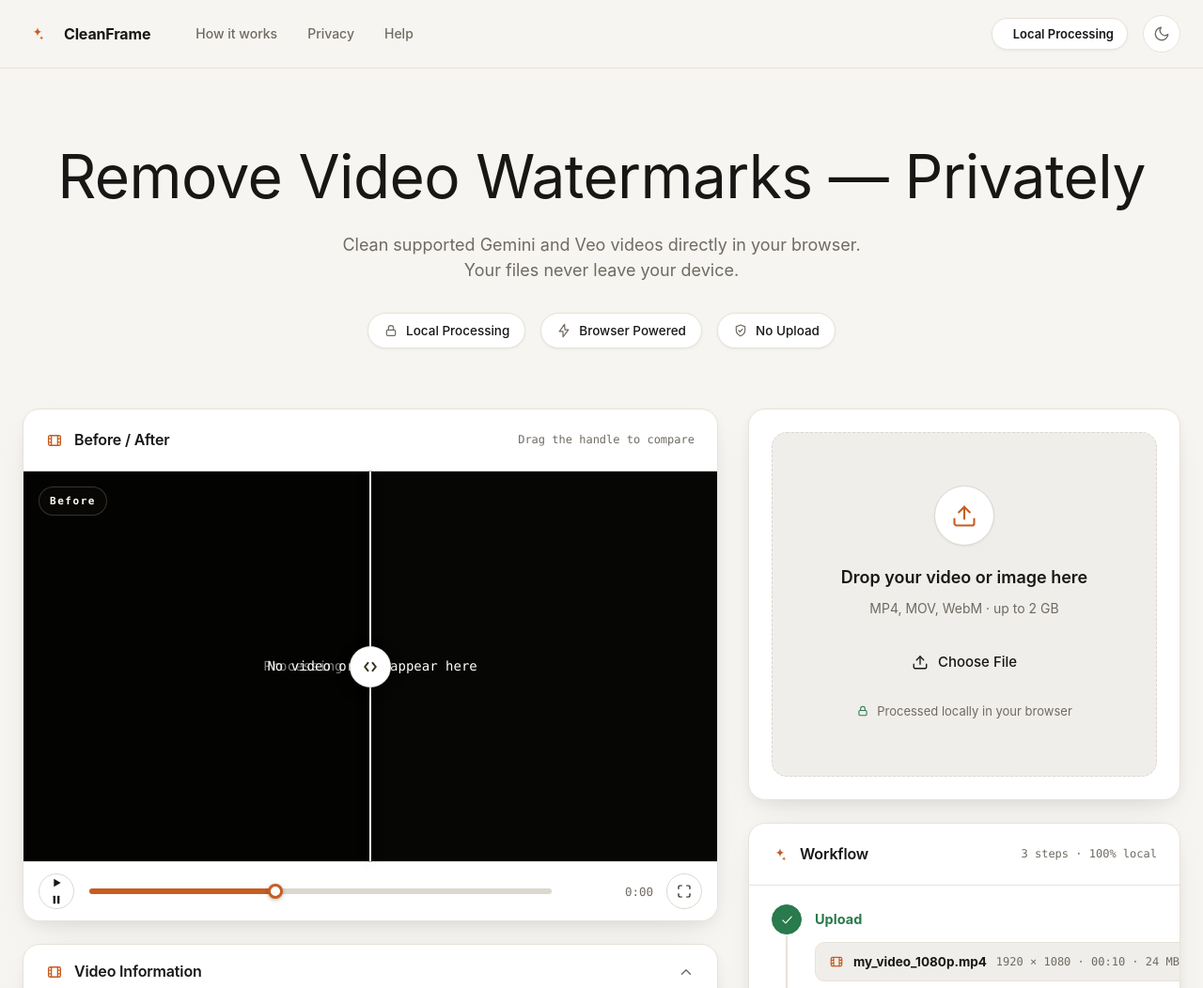
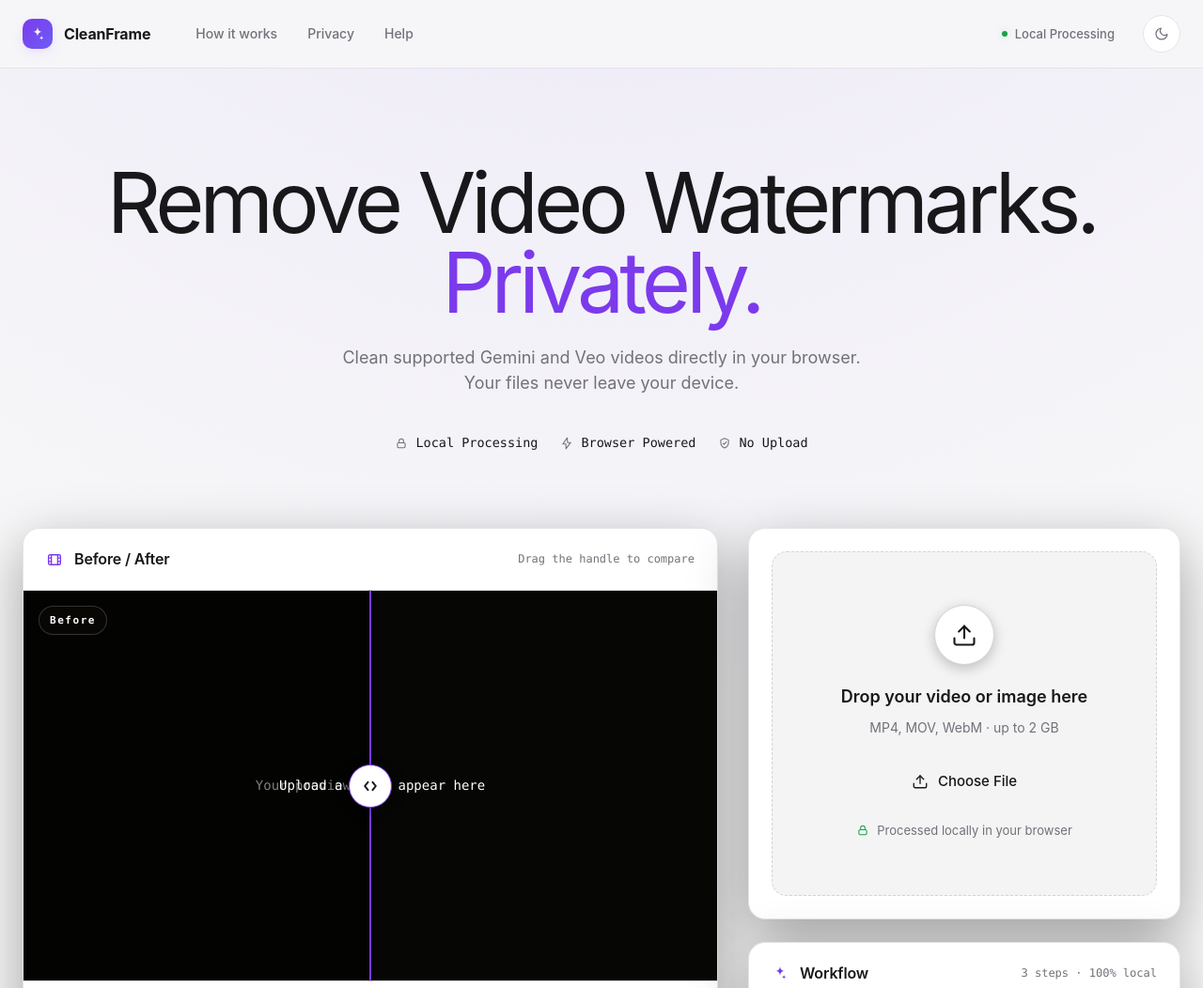
Before and after one commit to fourmeter/Gemini_logo_remover, a website with bundled scripts: page public/video-preview.html in a window 1280 px wide. Shown: the top 1052 px of the page at 94% size. Built offline with nearby package versions, Linux system fonts and the light colour scheme.

Commit message:
feat(ui): redesign to premium violet/graphite AI tools aesthetic

```diff
--- a/public/video-preview.html
+++ b/public/video-preview.html
@@ -21,51 +21,55 @@
     /* ============ Tokens ============ */
     :root, :root[data-theme="light"] {
       color-scheme: light;
-      --bg: #F7F5F1;
+      --bg: #F7F7F8;
       --surface: #FFFFFF;
-      --surface-2: #F0EEEA;
-      --text: #181716;
-      --muted: #6F6A63;
-      --border: #E7E2DA;
-      --border-2: #DCD8CF;
-      --accent: #C65D22;
-      --accent-2: #B0501A;
+      --surface-2: #F4F4F5;
+      --surface-3: #EDEDF0;
+      --text: #18181B;
+      --muted: #71717A;
+      --border: #E4E4E7;
+      --border-2: #D4D4D8;
+      --accent: #7C3AED;
+      --accent-2: #8B5CF6;
       --accent-ink: #FFFFFF;
-      --accent-soft: rgba(198, 93, 34, 0.10);
-      --green: #297A4C;
-      --green-bg: #EAF3EC;
-      --green-bd: #CBE2D3;
-      --red: #C94236;
-      --red-bg: #FAEDEB;
-      --red-bd: #E8C9C5;
-      --shadow: 0 4px 12px rgba(24, 23, 22, 0.04), 0 16px 40px -16px rgba(24, 23, 22, 0.12);
-      --shadow-sm: 0 1px 3px rgba(24, 23, 22, 0.06);
+      --accent-soft: rgba(124, 58, 237, 0.10);
+      --green: #16A34A;
+      --green-bg: rgba(22, 163, 74, 0.10);
+      --green-bd: rgba(22, 163, 74, 0.25);
+      --red: #DC2626;
+      --red-bg: rgba(220, 38, 38, 0.10);
+      --red-bd: rgba(220, 38, 38, 0.25);
+      --cyan: #06B6D4;
+      --shadow: 0 20px 60px rgba(0,0,0,.35);
+      --shadow-sm: 0 4px 14px rgba(0,0,0,.22);
       --font: "Inter", "Geist", -apple-system, BlinkMacSystemFont, "Segoe UI", Roboto, sans-serif;
-      --mono: ui-monospace, "SF Mono", SFMono-Regular, Menlo, Consolas, "Liberation Mono", monospace;
+      --mono: "SF Mono", "JetBrains Mono", ui-monospace, SFMono-Regular, Menlo, Consolas, "Liberation Mono", monospace;
       --radius-card: 18px;
       --radius-btn: 12px;
     }
     :root[data-theme="dark"] {
       color-scheme: dark;
-      --bg: #121110;
-      --surface: #1C1A19;
-      --surface-2: #282624;
-      --text: #F2F0ED;
-      --muted: #9E9A93;
-      --border: #36322F;
-      --border-2: #48433F;
-      --accent: #E57335;
-      --accent-2: #F08A52;
-      --accent-ink: #1C0A02;
-      --accent-soft: rgba(229, 115, 53, 0.15);
-      --green: #8CCBA5;
-      --green-bg: #1B2E24;
-      --green-bd: #2E4E3C;
-      --red: #E67A6E;
-      --red-bg: #351C1A;
-      --red-bd: #5E322D;
-      --shadow: 0 12px 40px -16px rgba(0, 0, 0, 0.6);
-      --shadow-sm: 0 1px 3px rgba(0, 0, 0, 0.4);
+      --bg: #09090B;
+      --surface: #111114;
+      --surface-2: #18181C;
+      --surface-3: #202025;
+      --text: #FAFAFA;
+      --muted: #A1A1AA;
+      --border: #27272A;
+      --border-2: #3F3F46;
+      --accent: #8B5CF6;
+      --accent-2: #A78BFA;
+      --accent-ink: #FFFFFF;
+      --accent-soft: rgba(139, 92, 246, 0.14);
+      --green: #22C55E;
+      --green-bg: rgba(34, 197, 94, 0.10);
+      --green-bd: rgba(34, 197, 94, 0.25);
+      --red: #EF4444;
+      --red-bg: rgba(239, 68, 68, 0.10);
+      --red-bd: rgba(239, 68, 68, 0.25);
+      --cyan: #22D3EE;
+      --shadow: 0 20px 60px rgba(0,0,0,.25);
+      --shadow-sm: 0 4px 14px rgba(0,0,0,.22);
     }
 
     /* ============ Base ============ */
@@ -73,7 +77,7 @@
     html { -webkit-text-size-adjust: 100%; }
     body {
       margin: 0;
-      background: var(--bg);
+      background: radial-gradient(circle at 50% -20%, rgba(139,92,246,.12), transparent 38%), var(--bg);
       color: var(--text);
       font-family: var(--font);
       font-size: 15px;
@@ -104,9 +108,11 @@
     .topbar-in { height: 72px; display: flex; align-items: center; gap: 24px; }
     .brand { display: flex; align-items: center; gap: 12px; text-decoration: none; }
     .brand-mark {
-      width: 32px; height: 32px; border-radius: 8px;
-      color: var(--accent);
+      width: 32px; height: 32px; border-radius: 10px;
+      color: #fff;
+      background: linear-gradient(135deg, var(--accent), #6D5DF5);
       display: grid; place-items: center;
+      box-shadow: 0 4px 12px var(--accent-soft);
     }
     .brand-name { font-size: 16px; font-weight: 700; letter-spacing: -0.01em; color: var(--text); }
     .nav { display: flex; gap: 32px; margin-left: 24px; }
@@ -116,39 +122,47 @@
     .live-badge {
       display: inline-flex; align-items: center; gap: 8px;
       height: 34px; padding: 0 14px; border-radius: 999px;
-      background: var(--surface); border: 1px solid var(--border);
-      color: var(--text); font-size: 13px; font-weight: 600;
-      box-shadow: var(--shadow-sm);
+      background: transparent; border: none;
+      color: var(--muted); font-size: 13px; font-weight: 500;
+      box-shadow: none;
     }
+    .live-badge .dot {
+      display: inline-block; width: 6px; height: 6px; border-radius: 50%;
+      background: var(--green);
+      box-shadow: 0 0 8px var(--green-bd);
+      animation: pulse 2s infinite;
+    }
+    @keyframes pulse { 0% { opacity: .6; } 50% { opacity: 1; } 100% { opacity: .6; } }
     .theme-toggle {
       width: 40px; height: 40px; padding: 0; border-radius: 50%;
       border: 1px solid var(--border); background: var(--surface); color: var(--muted);
       display: grid; place-items: center; transition: color .15s, border-color .15s, background .15s;
     }
-    .theme-toggle:hover { color: var(--accent); border-color: var(--accent-soft); background: var(--surface-2); }
-    .theme-toggle .ic { width: 18px; height: 18px; }
+    .theme-toggle:hover { color: var(--text); border-color: var(--border-2); background: var(--surface-2); }
+    .theme-toggle .ic { width: 16px; height: 16px; }
     .theme-toggle .icon-sun { display: none; }
     :root[data-theme="dark"] .theme-toggle .icon-sun { display: block; }
     :root[data-theme="dark"] .theme-toggle .icon-moon { display: none; }
 
     /* ============ Hero ============ */
-    .hero { text-align: center; padding: 80px 0 64px; }
+    .hero { text-align: center; padding: 100px 0 80px; }
     .hero h1 {
       margin: 0;
       font-family: "Instrument Serif", "DM Serif Display", var(--font);
-      font-size: clamp(2.5rem, 5vw, 4rem);
-      font-weight: 400; letter-spacing: -0.01em; line-height: 1.1;
+      font-size: clamp(3rem, 7vw, 5.8rem);
+      font-weight: 400; letter-spacing: -0.055em; line-height: .95;
       color: var(--text);
     }
-    .hero .sub { margin: 24px auto 0; max-width: 580px; color: var(--muted); font-size: 18px; line-height: 1.5; }
-    .trust { list-style: none; display: flex; flex-wrap: wrap; justify-content: center; gap: 16px; padding: 0; margin: 32px 0 0; }
+    .hero h1 .accent-word { color: var(--accent); }
+    .hero .sub { margin: 24px auto 0; max-width: 580px; color: var(--muted); font-size: 18px; line-height: 1.5; font-family: var(--font); }
+    .trust { list-style: none; display: flex; flex-wrap: wrap; justify-content: center; gap: 24px; padding: 0; margin: 40px 0 0; }
     .trust li {
       display: inline-flex; align-items: center; gap: 8px;
-      height: 38px; padding: 0 16px; border-radius: 999px;
-      background: var(--surface); border: 1px solid var(--border);
-      font-size: 13.5px; font-weight: 500; box-shadow: var(--shadow-sm); color: var(--text);
+      background: transparent; border: none; padding: 0; height: auto;
+      font-size: 13.5px; font-weight: 500; box-shadow: none; color: var(--text);
+      font-family: var(--mono);
     }
-    .trust .ic { width: 16px; height: 16px; color: var(--muted); }
+    .trust .ic { width: 14px; height: 14px; color: var(--muted); }
 
     /* ============ Workspace ============ */
     .workspace {
@@ -186,12 +200,12 @@
     .btn:active { transform: translateY(1px); }
     .btn .ic { width: 18px; height: 18px; }
     .btn-primary {
-      background: var(--text); border-color: var(--text); color: var(--bg);
-      box-shadow: 0 4px 12px rgba(24, 23, 22, 0.15);
+      background: var(--accent); border-color: var(--accent); color: #fff;
+      box-shadow: 0 8px 24px var(--accent-soft);
     }
-    .btn-primary:hover { background: var(--muted); border-color: var(--muted); color: var(--bg); }
-    :root[data-theme="dark"] .btn-primary { background: var(--text); color: var(--bg); }
-    :root[data-theme="dark"] .btn-primary:hover { background: var(--muted); }
+    .btn-primary:hover { background: #7C3AED; border-color: #7C3AED; color: #fff; box-shadow: 0 10px 28px var(--accent-soft); }
+    :root[data-theme="dark"] .btn-primary { background: var(--accent); color: #fff; }
+    :root[data-theme="dark"] .btn-primary:hover { background: #7C3AED; color: #fff; }
     .btn-tonal { background: var(--surface-2); border-color: transparent; color: var(--text); box-shadow: none; }
     .btn-tonal:hover { background: var(--border); border-color: transparent; }
     .btn-ghost { background: transparent; border-color: transparent; color: var(--muted); box-shadow: none; }
@@ -233,17 +247,19 @@
     .ba-divider {
       position: absolute; top: 0; bottom: 0; left: var(--pos); z-index: 6;
       width: 2px; transform: translateX(-1px);
-      background: #fff; pointer-events: none;
-      box-shadow: 0 0 0 1px rgba(0,0,0,.18), 0 0 14px rgba(0,0,0,.3);
+      background: var(--accent); pointer-events: none;
+      box-shadow: 0 0 0 1px rgba(0,0,0,.18), 0 0 14px var(--accent-soft);
     }
     .ba-handle {
       position: absolute; top: 50%; left: 50%; transform: translate(-50%, -50%);
-      width: 44px; height: 44px; border-radius: 50%;
-      background: #fff; color: #38321f;
-      border: 1px solid rgba(0,0,0,.1);
+      width: 46px; height: 46px; border-radius: 50%;
+      background: var(--surface); color: var(--text);
+      border: 1px solid var(--accent);
       box-shadow: 0 4px 16px rgba(0,0,0,.3);
       display: grid; place-items: center; cursor: ew-resize;
+      transition: box-shadow .2s;
     }
+    .ba-handle:hover { box-shadow: 0 6px 20px var(--accent-soft); }
     .ba-handle:focus-visible { outline: 3px solid var(--accent); outline-offset: 2px; }
 
     /* Detection overlay (SVG, theme-aware) */
@@ -311,15 +327,17 @@
     .drop {
       margin: 24px; padding: 56px 32px; text-align: center;
       border: 1px dashed var(--border-2); border-radius: 16px;
-      transition: border-color .25s, background .25s; cursor: pointer;
+      transition: border-color .25s, background .25s, box-shadow .25s; cursor: pointer;
       background: var(--surface-2);
     }
-    .drop:hover, .drop.dragging { border-color: var(--accent); background: var(--surface); }
+    .drop:hover, .drop.dragging { border-color: var(--accent); background: var(--accent-soft); box-shadow: 0 0 0 1px var(--accent); }
     .drop-icon {
       width: 64px; height: 64px; margin: 0 auto 20px; border-radius: 50%;
-      background: var(--surface); color: var(--accent); border: 1px solid var(--border-2);
+      background: var(--surface); color: var(--text); border: 1px solid var(--border-2);
       display: grid; place-items: center; box-shadow: var(--shadow-sm);
+      transition: transform .25s, color .25s, border-color .25s;
     }
+    .drop:hover .drop-icon, .drop.dragging .drop-icon { transform: scale(1.05); color: var(--accent); border-color: var(--accent); }
     .drop-icon .ic { width: 28px; height: 28px; }
     .drop h3 { margin: 0; font-size: 18px; font-weight: 600; color: var(--text); }
     .drop .fmt { margin: 8px 0 24px; color: var(--muted); font-size: 14px; }
@@ -345,9 +363,9 @@
       background: var(--surface); border: 1px solid var(--border-2); color: var(--muted);
     }
     .step-dot .ic { width: 15px; height: 15px; }
-    .step.done .step-dot { background: var(--green); border-color: var(--green); color: #fff; }
-    :root[data-theme="dark"] .step.done .step-dot { color: #10241a; }
-    .step.current .step-dot { background: var(--accent); border-color: var(--accent); color: var(--accent-ink); box-shadow: 0 0 0 4px var(--accent-soft); }
+    .step.done .step-dot { background: var(--surface); border-color: var(--green); color: var(--green); }
+    :root[data-theme="dark"] .step.done .step-dot { color: var(--green); }
+    .step.current .step-dot { background: var(--accent); border-color: var(--accent); color: #fff; box-shadow: 0 0 12px var(--accent-soft); }
     .step-title { font-size: 14.5px; font-weight: 700; margin: 5px 0 2px; }
     .step.done .step-title { color: var(--green); }
     .step-sub { font-size: 13px; color: var(--muted); margin: 0; }
@@ -381,11 +399,11 @@
     }
     .proc-top { display: flex; align-items: center; gap: 20px; padding: 24px 24px 16px; }
     .proc-top > div:last-child { flex: 1; min-width: 0; }
-    .ring { position: relative; width: 68px; height: 68px; flex: none; }
+    .ring { position: relative; width: 68px; height: 68px; flex: none; filter: drop-shadow(0 0 8px var(--accent-soft)); }
     .ring svg { width: 68px; height: 68px; transform: rotate(-90deg); }
     .ring-track { fill: none; stroke: var(--border-2); stroke-width: 4; }
     .ring-fill { fill: none; stroke: var(--accent); stroke-width: 4; stroke-linecap: round; stroke-dasharray: 188.5; stroke-dashoffset: 188.5; transition: stroke .3s, stroke-dashoffset 0.2s linear; }
-    .ring b { position: absolute; inset: 0; display: grid; place-items: center; font-size: 14px; font-weight: 600; }
+    .ring b { position: absolute; inset: 0; display: grid; place-items: center; font-size: 15px; font-weight: 600; font-family: var(--mono); }
     .proc-top h3 { margin: 0; font-size: 16px; font-weight: 600; color: var(--text); }
     .proc-top p { margin: 4px 0 0; font-size: 14px; color: var(--muted); }
     .proc-bar { padding: 0 24px; }
@@ -608,7 +626,7 @@
   <main class="shell">
     <!-- ============ Hero ============ -->
     <section class="hero">
-      <h1>Remove Video Watermarks — <span class="accent-word">Privately</span></h1>
+      <h1>Remove Video Watermarks.<br><span class="accent-word">Privately.</span></h1>
       <p class="sub">Clean supported Gemini and Veo videos directly in your browser. Your files never leave your device.</p>
       <ul class="trust">
         <li><svg class="ic" aria-hidden="true"><use href="#i-lock"/></svg>Local Processing</li>
@@ -629,11 +647,11 @@
           <div class="ba-stage" id="baStage">
             <div class="ba-layer ba-after">
               <video id="processedVideo" class="frame" style="object-fit: contain; width: 100%; height: 100%; background: #000" hidden></video><img id="processedImage" class="frame" style="object-fit: contain; width: 100%; height: 100%; background: #000" hidden>
-              <span class="ba-badge badge-after" id="afterBadge">After</span><div id="processedEmpty" class="empty-state">Processing will appear here</div>
+              <span class="ba-badge badge-after" id="afterBadge">After</span><div id="processedEmpty" class="empty-state">Your preview will appear here</div>
             </div>
             <div class="ba-layer ba-before">
               <video id="originalVideo" class="frame" style="object-fit: contain; width: 100%; height: 100%; background: #000" hidden></video><img id="originalImage" class="frame" style="object-fit: contain; width: 100%; height: 100%; background: #000" hidden>
-              <span class="ba-badge badge-before">Before</span><div id="originalEmpty" class="empty-state">No video or image selected</div>
+              <span class="ba-badge badge-before">Before</span><div id="originalEmpty" class="empty-state">Upload a video to begin</div>
             </div>
             <div class="ba-divider">
               <div class="ba-handle" id="baHandle" role="slider" tabindex="0"
```
